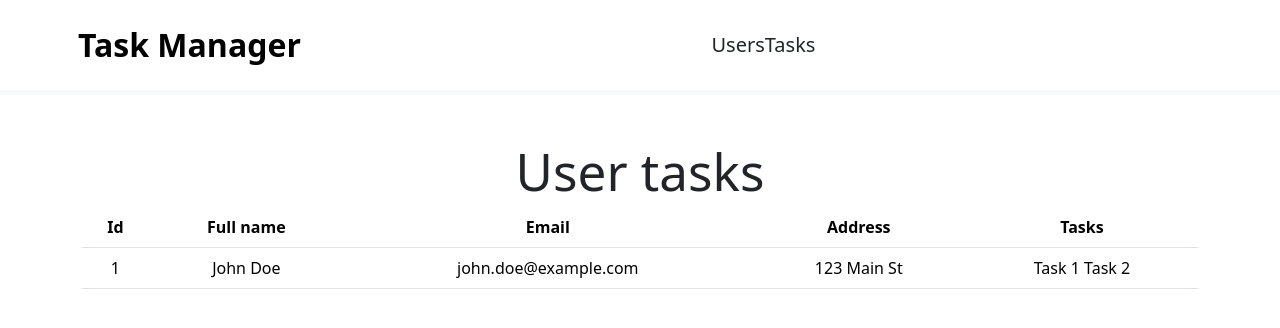
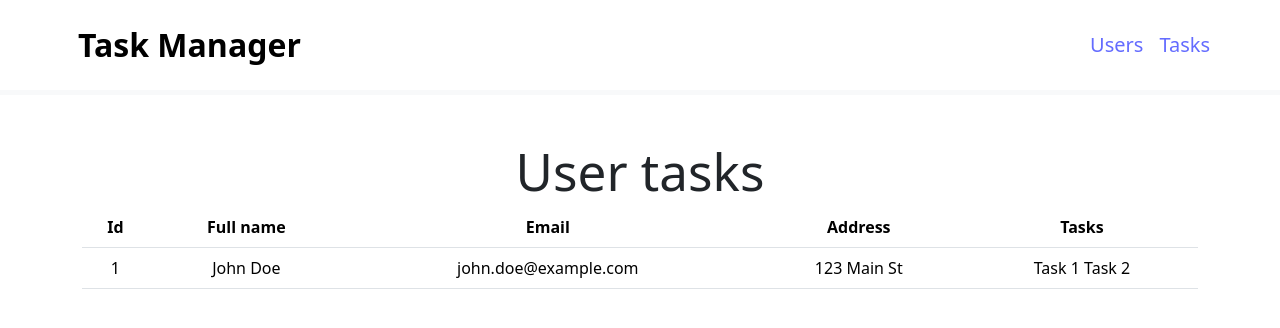
Before and after one commit to Phaedra144/bdo-task-manager, a React (Vite) app in the folder taskmanager-frontend/: page / in a window 1280 px wide. Shown: the top 328 px of the page. Built offline with nearby package versions, Linux system fonts and the light colour scheme.

Commit message:
Add navlinks to header

```diff
--- a/taskmanager-frontend/src/components/Header.tsx
+++ b/taskmanager-frontend/src/components/Header.tsx
@@ -1,3 +1,5 @@
+import { NavLink } from 'react-router-dom';
+
 export const Header = () => {
   return (
     <header className="border-bottom border-light border-5 mb-5 p-2">
@@ -7,10 +9,14 @@ export const Header = () => {
             <a className="navbar-brand ms-2 fs-2 fw-bold text-black">
               Task Manager
             </a>
-            <div className="collapse navbar-collapse justify-content-center">
+            <div className="collapse navbar-collapse justify-content-end">
               <ul className="navbar-nav">
-                <li className="nav-item fs-5">Users</li>
-                <li className="nav-item fs-5">Tasks</li>
+                <li className="nav-item fs-5 me-3">
+                  <NavLink to="/users">Users</NavLink>
+                </li>
+                <li className="nav-item fs-5">
+                  <NavLink to="/tasks">Tasks</NavLink>
+                </li>
               </ul>
             </div>
           </nav>
```
